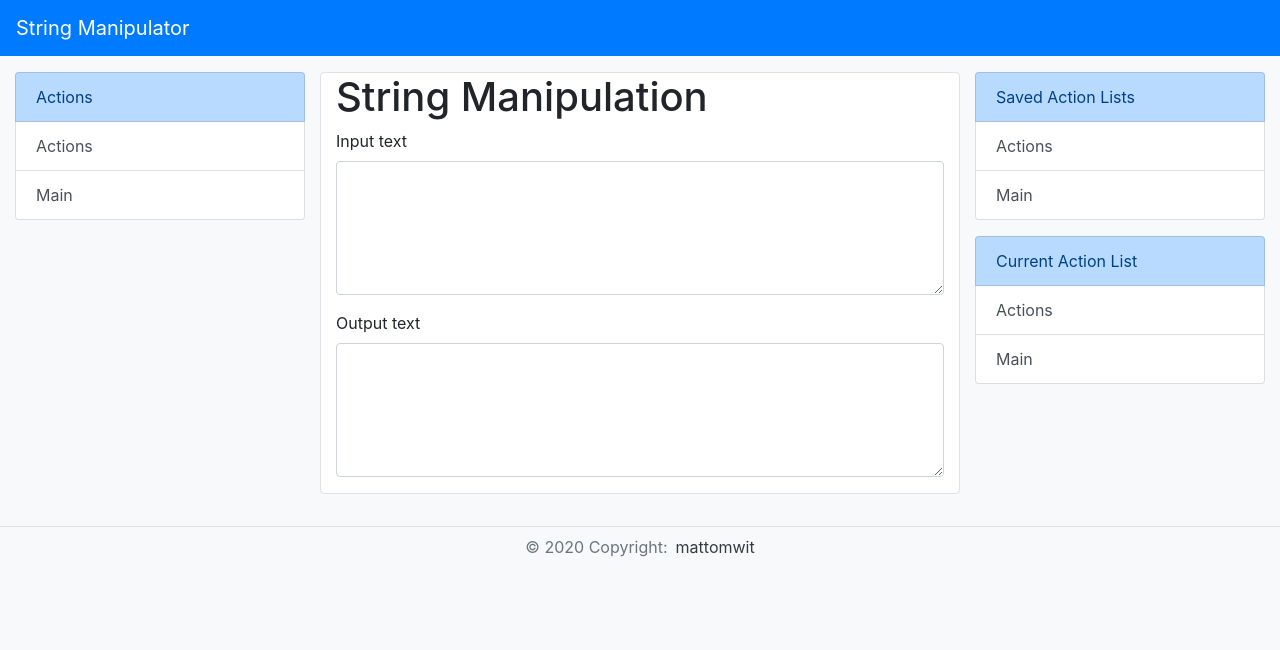
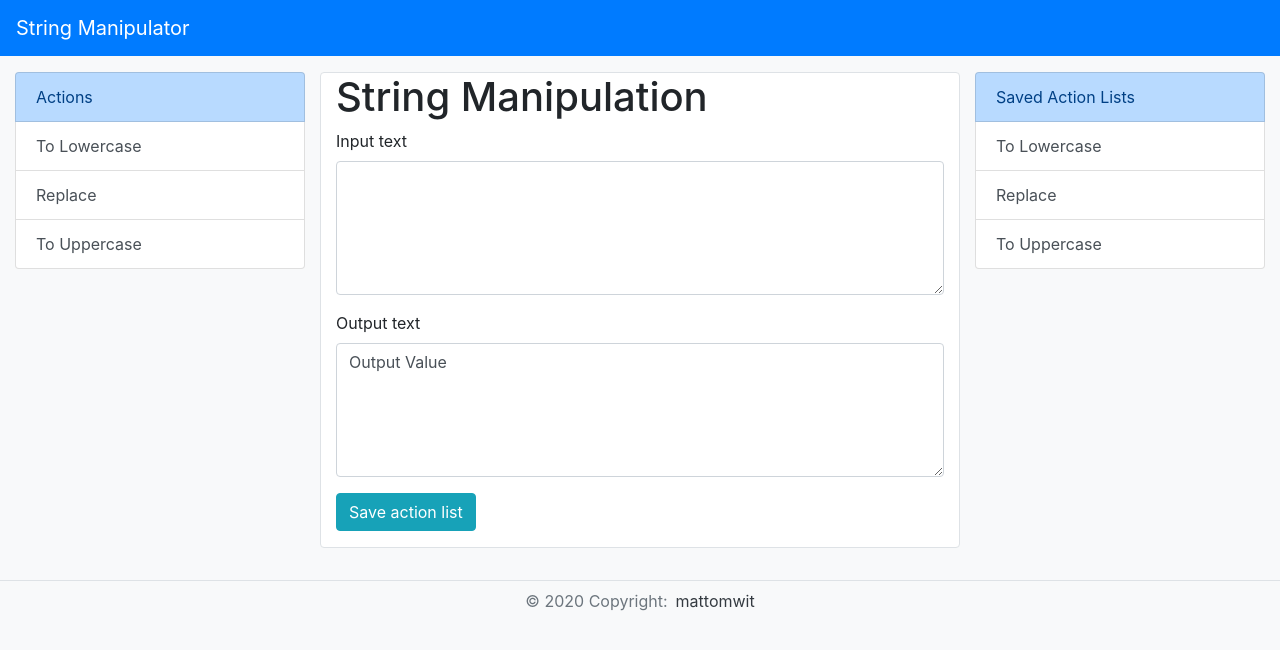
Before and after one commit to mattomwit/string-manipulator, a React (Create React App) app: page / in a window 1280 px wide. Shown: the top 650 px of the page. Built offline with nearby package versions, Linux system fonts and the light colour scheme.

Commit message:
Working lists and changing views

```diff
--- /dev/null
+++ b/src/Actions/Replace.js
@@ -0,0 +1,14 @@
+import React from 'react';
+
+function Replace(props){
+   return (
+       <div className="mb-3">
+            <h1>Replace</h1>
+            <button type="button" className="btn btn-success mr-3" onClick={()=>props.addToCurrentList({name:"Replace", code:"Replace"})}>
+             Add action
+            </button>
+       </div>
+    );
+}
+
+export default Replace;
--- /dev/null
+++ b/src/Actions/ToLowercase.js
@@ -0,0 +1,14 @@
+import React from 'react';
+
+function ToLowercase(props){
+   return (
+       <div className="mb-3">
+            <h1>ToLowercase</h1>
+            <button type="button" className="btn btn-success mr-3" onClick={()=>props.addToCurrentList({name:"To Lowercase", code:"ToLower"})}>
+             Add action
+            </button>
+       </div>
+    );
+}
+
+export default ToLowercase;
--- /dev/null
+++ b/src/Actions/ToUppercase.js
@@ -0,0 +1,14 @@
+import React from 'react';
+
+function ToUppercase(props){
+   return (
+       <div className="mb-3">
+            <h1>ToUppercase</h1>
+            <button type="button" className="btn btn-success mr-3" onClick={()=>props.addToCurrentList({name:"To Uppercase", code:"ToUpper"})}>
+             Add action
+            </button>
+       </div>
+    );
+}
+
+export default ToUppercase;
--- a/src/Actions.js
+++ b/src/ActionsSection.js
@@ -2,13 +2,10 @@ import React from 'react';
 
 function ActionsSection(props){
    return (
-       <div>
+       <div className="mb-3">
             <h1>Add Action</h1>
             <button type="button" className="btn btn-success mr-3" onClick={()=>console.log("add action to List!")}>
              Add action
-            </button>
-            <button type="button" className="btn btn-info" onClick={()=>console.log("save action List!")}>
-             Save action list
             </button>
        </div>
     );
--- a/src/App.js
+++ b/src/App.js
@@ -1,28 +1,51 @@
 import React from 'react';
 import ListGroup from './ListGroup';
 import MainSection from './MainSection';
+import ActionSection from './ActionsSection';
+import ToLower from './Actions/ToLowercase';
+import ToUpper from './Actions/ToUppercase';
+import Replace from './Actions/Replace';
+
 
 class App extends React.Component{
   constructor(props) {
-      super(props);
-      this.state = {
-        sectionToRender: "MainSection"
+    super(props);
+    this.state = {
+      sectionToRender: "Main"
 
-       };
-       this.appData = {
-        actions: [
-          {
-            name: "Actions",
+    };
 
-          },
-          {
-            name: "Main",
-            onClick: (sectionName)=>this.setSectionToRender(sectionName)
-          }
-        ]
+    this.availableActions = {
+      ToLower: {
+          name: "To Lowercase",
+          component: <ToLower addToCurrentList={(actionObject)=>this.addActionToCurrentActionList(actionObject)}/>,
+          action: (strValue)=>{return strValue.toLowerCase()},
+          code: "ToLower"
+      },
+      Replace:{
+        name: "Replace",
+        component: <Replace addToCurrentList={(actionObject)=>this.addActionToCurrentActionList(actionObject)}/>,
+        action: (strValue, valueToReplace, valueToReplaceWith)=>{return strValue.replace(valueToReplace, valueToReplaceWith)},
+        code: "Replace"
+      },
+      ToUpper:  {
+        name: "To Uppercase",
+        component: <ToUpper addToCurrentList={(actionObject)=>this.addActionToCurrentActionList(actionObject)}/>,
+        action: (strValue)=>{return strValue.toUpperCase()},
+        code: "ToUpper"
+      }
+    };
 
-       };
+    this.currentActionList = {};
+    this.outputValue="Output Value";
+    this.mainSection = <MainSection outputValue={this.outputValue}/>
+  }
 
+  addActionToCurrentActionList(actionObject){
+    let newCurrentActionList = Object.assign({}, this.currentActionList);
+    newCurrentActionList[actionObject.code] = actionObject;
+    this.currentActionList = newCurrentActionList;
+    this.setSectionToRender("Main");
   }
 
   setSectionToRender(sectionName){
@@ -31,19 +54,42 @@ class App extends React.Component{
     });
   }
 
+  renderSection(sectionToRender){
+    if(sectionToRender === "Main"){
+      return this.mainSection;
+    }else if(sectionToRender === undefined || this.availableActions[sectionToRender].component === undefined){
+      return this.mainSection;
+    }else{
+      return this.availableActions[sectionToRender].component;
+    }
+  }
+
+  renderReturnBtn(sectionToRender){
+    if(sectionToRender !== undefined && sectionToRender !== "Main")
+    return (
+    <button type="button" className="btn btn-info mr-2 mb-3" onClick={()=>this.setSectionToRender("Main")}>
+      Back
+    </button>
+    );
+  }
+
   render(){
     return (
       <div className="App my-3 row">
         <div className="col-12 col-md-3 mb-3">
           <ListGroup
             name="Actions"
-            listItems={this.appData.actions}
+            listItems={this.availableActions}
+            onClick={(sectionName)=>this.setSectionToRender(sectionName)}
           />
         </div>
 
         <div className="col-12 col-md-6 mb-3 border rounded bg-white">
-          <MainSection state={this.state}/>
-
+          {this.renderSection(this.state.sectionToRender)}
+          {this.renderReturnBtn(this.state.sectionToRender)}
+          <button type="button" className="btn btn-info mb-3" onClick={()=>console.log("save action List!")}>
+             Save action list
+          </button>
         </div>
 
         <div className="col-12 col-md-3 mb-3">
@@ -51,12 +97,13 @@ class App extends React.Component{
               additionalClasses="mb-3"
               name="Saved Action Lists"
               onClick={(sectionName)=>this.setSectionToRender(sectionName)}
-              listItems={this.appData.actions}
+              listItems={this.availableActions}
             />
 
             <ListGroup
               name="Current Action List"
-              listItems={this.appData.actions}
+              listItems={this.currentActionList}
+              onClick={(sectionName)=>console.log("Rocks")}
             />
         </div>
       </div>
--- a/src/ListGroup.js
+++ b/src/ListGroup.js
@@ -2,16 +2,32 @@ import React from 'react';
 import ListGroupItem from './ListGroupItem';
 
 function ListGroup(props){
-    let listItems = props.listItems.map((item)=>
-    <ListGroupItem key={item.name} name={item.name} onClick={()=>console.log(item.name)} />
-    );
-
+    let listItems = [];
+    for(let key in props.listItems) {
+        let item = props.listItems[key];
+        let itemCode = item.code;
+        listItems.push(
+        <ListGroupItem
+            key={itemCode}
+            name={item.name}
+            onClick={()=>{
+                console.log("ListGroup item name:" + itemCode);
+                if(props.onClick){
+                    props.onClick(itemCode);
+                }
+            }}
+        />);
+    }
+    if(listItems.length > 0){
         return(
             <div className={"list-group " + props.additionalClasses}>
                 <div className="list-group-item list-group-item-primary">{props.name}</div>
                 {listItems}
             </div>
         );
+    }else{
+        return (null);
+    }
 }
 
 export default ListGroup;
--- a/src/MainSection.js
+++ b/src/MainSection.js
@@ -1,22 +1,15 @@
 import React from 'react';
-import ActionsSection from './Actions';
 import TextArea from './TextArea';
 
 function MainSection(props){
-   if(props.state.sectionToRender === "Actions"){
     return (
-        <ActionsSection/>
-        );
-   }else {
-       return (
-        <div>
-            <h1>String Manipulation</h1>
+    <div>
+        <h1>String Manipulation</h1>
 
-            <TextArea name="Input text" onChange={()=>{console.log("change")}}/>
-            <TextArea name="Output text" />
-        </div>
-       );
-   }
+        <TextArea name="Input text" onChange={()=>{console.log("change")}}/>
+        <TextArea name="Output text" value={props.outputValue} />
+    </div>
+    );
 }
 
 export default MainSection;
--- a/src/TextArea.js
+++ b/src/TextArea.js
@@ -5,7 +5,7 @@ function TextArea(props){
     return(
         <div className="form-group">
             <label htmlFor={displayName}>{props.name}</label>
-            <textarea className="form-control" id={displayName} onChange={()=>props.onChange()} rows="5"></textarea>
+    <textarea className="form-control" id={displayName} onChange={()=>{if(props.onChange !== undefined)props.onChange()}} rows="5">{props.value}</textarea>
         </div>
     );
 }
```
Lines whose indentation alone changed are shown as unchanged.
